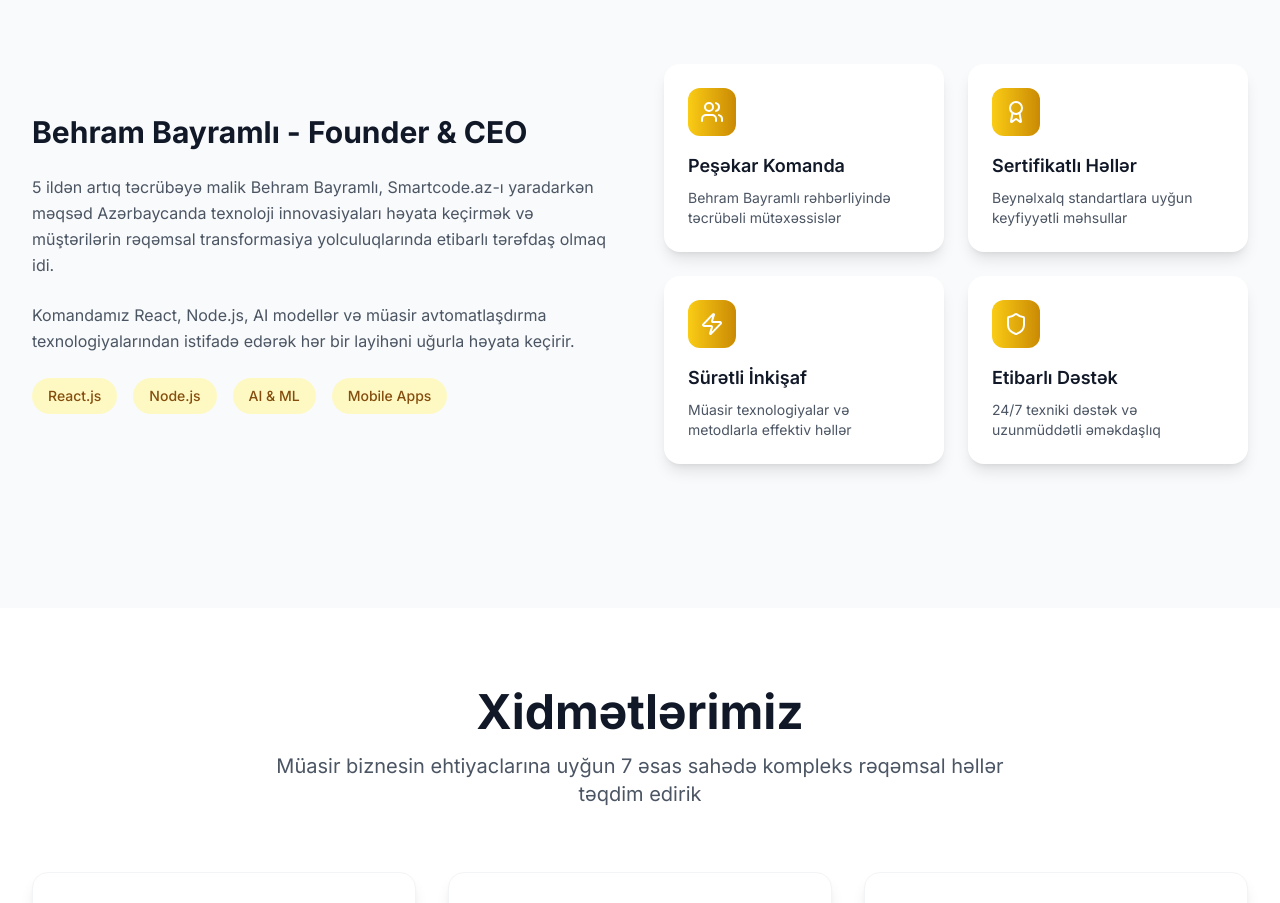
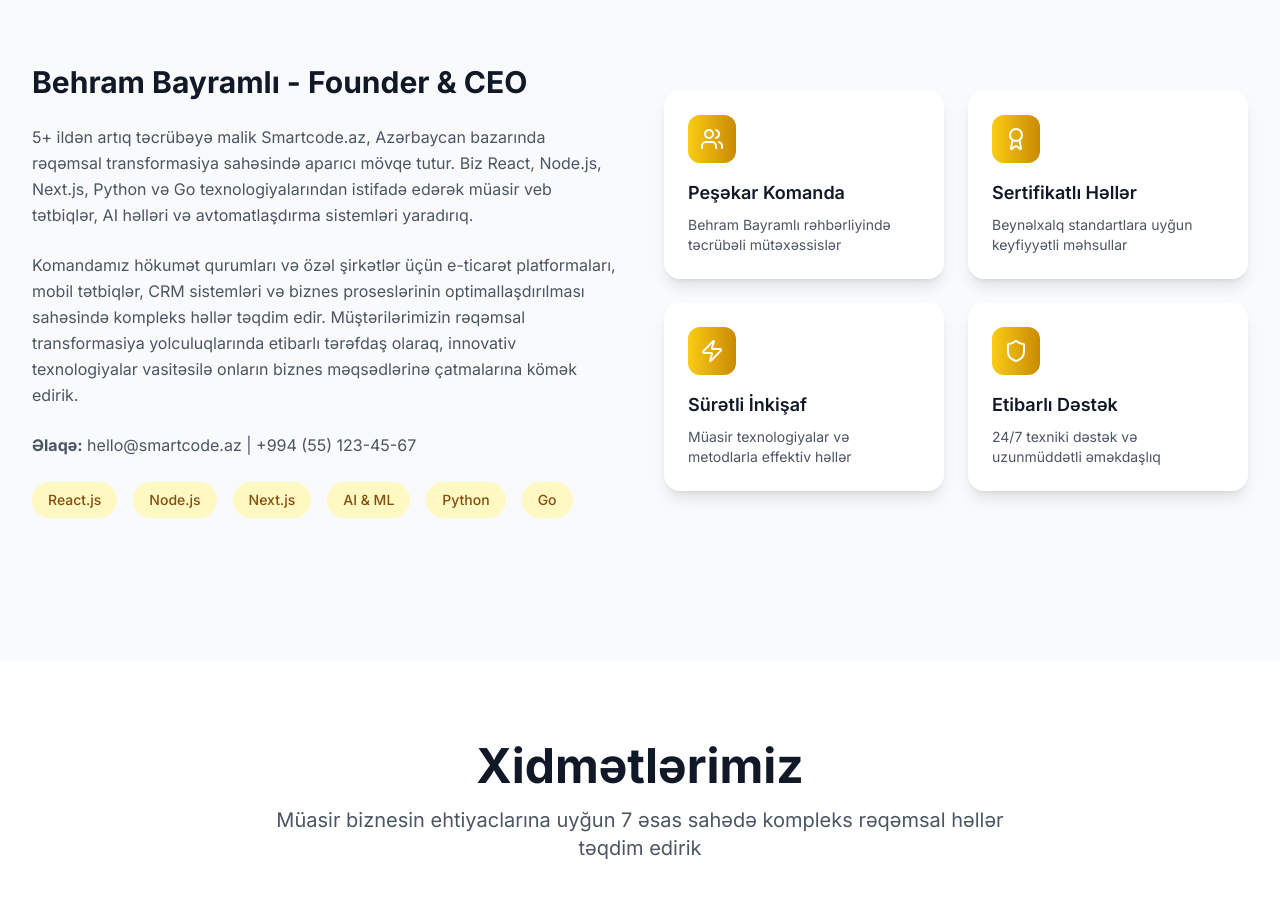
Before and after one commit to bayramlibahram/style-unleashed-genesis, a React (Vite) app: page / in a window 1280 px wide. Shown: the part 1000-1903 px from the top of the page. Built offline with nearby package versions, Linux system fonts and the light colour scheme.

Commit message:
Update About Section with Comprehensive Smartcode Description

```diff
--- a/src/components/About.tsx
+++ b/src/components/About.tsx
@@ -1,4 +1,3 @@
-
 import React from 'react';
 import { Users, Award, Zap, Shield } from 'lucide-react';
 
@@ -45,19 +44,28 @@ const About = () => {
               Behram Bayramlı - Founder & CEO
             </h3>
             <p className="text-gray-600 mb-6 leading-relaxed">
-              5 ildən artıq təcrübəyə malik Behram Bayramlı, Smartcode.az-ı yaradarkən məqsəd
-              Azərbaycanda texnoloji innovasiyaları həyata keçirmək və müştərilərin rəqəmsal
-              transformasiya yolculuqlarında etibarlı tərəfdaş olmaq idi.
+              5+ ildən artıq təcrübəyə malik Smartcode.az, Azərbaycan bazarında rəqəmsal
+              transformasiya sahəsində aparıcı mövqe tutur. Biz React, Node.js, Next.js,
+              Python və Go texnologiyalarından istifadə edərək müasir veb tətbiqlər,
+              AI həlləri və avtomatlaşdırma sistemləri yaradırıq.
             </p>
             <p className="text-gray-600 mb-6 leading-relaxed">
-              Komandamız React, Node.js, AI modellər və müasir avtomatlaşdırma texnologiyalarından
-              istifadə edərək hər bir layihəni uğurla həyata keçirir.
+              Komandamız hökumət qurumları və özəl şirkətlər üçün e-ticarət platformaları,
+              mobil tətbiqlər, CRM sistemləri və biznes proseslərinin optimallaşdırılması
+              sahəsində kompleks həllər təqdim edir. Müştərilərimizin rəqəmsal
+              transformasiya yolculuqlarında etibarlı tərəfdaş olaraq, innovativ
+              texnologiyalar vasitəsilə onların biznes məqsədlərinə çatmalarına kömək edirik.
+            </p>
+            <p className="text-gray-600 mb-6 leading-relaxed">
+              <strong>Əlaqə:</strong> hello@smartcode.az | +994 (55) 123-45-67
             </p>
             <div className="flex flex-wrap gap-4">
               <span className="px-4 py-2 bg-yellow-100 text-yellow-800 rounded-full text-sm font-medium">React.js</span>
               <span className="px-4 py-2 bg-yellow-100 text-yellow-800 rounded-full text-sm font-medium">Node.js</span>
+              <span className="px-4 py-2 bg-yellow-100 text-yellow-800 rounded-full text-sm font-medium">Next.js</span>
               <span className="px-4 py-2 bg-yellow-100 text-yellow-800 rounded-full text-sm font-medium">AI & ML</span>
-              <span className="px-4 py-2 bg-yellow-100 text-yellow-800 rounded-full text-sm font-medium">Mobile Apps</span>
+              <span className="px-4 py-2 bg-yellow-100 text-yellow-800 rounded-full text-sm font-medium">Python</span>
+              <span className="px-4 py-2 bg-yellow-100 text-yellow-800 rounded-full text-sm font-medium">Go</span>
             </div>
           </div>
 
```
